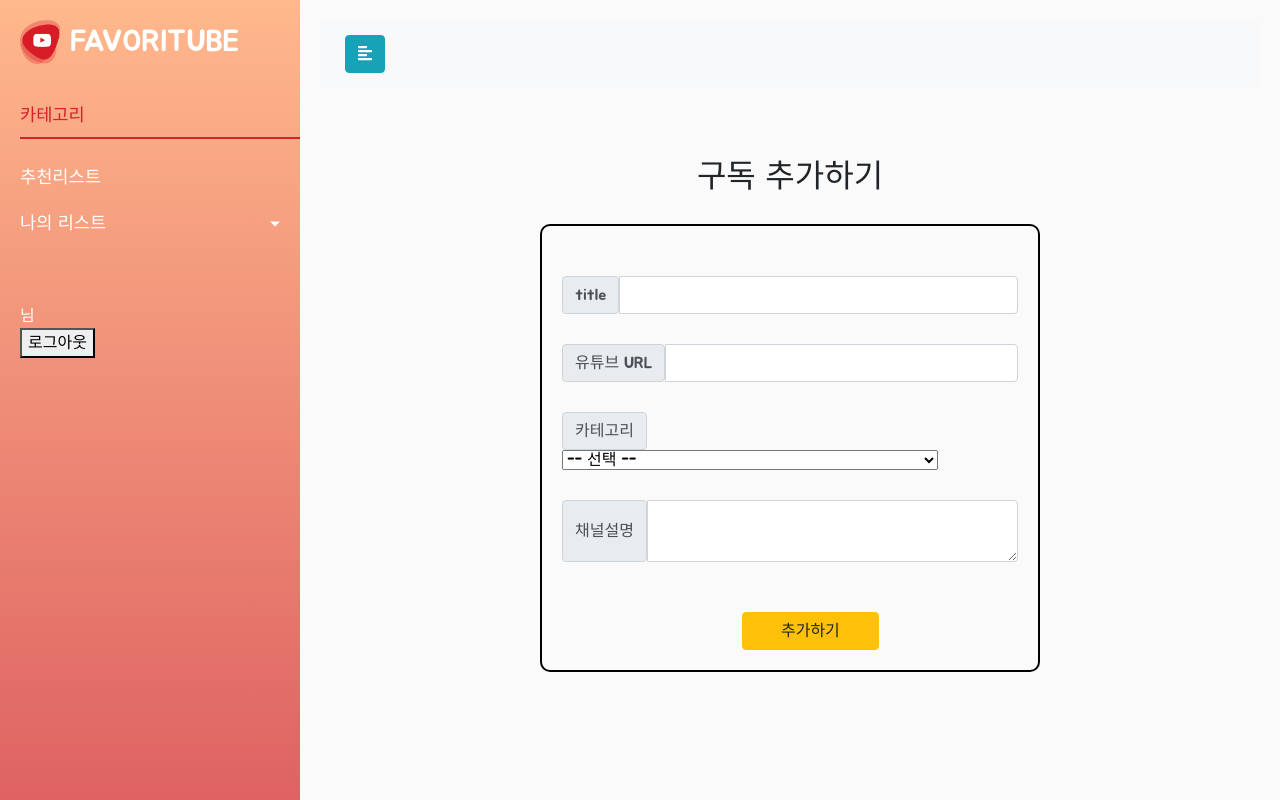
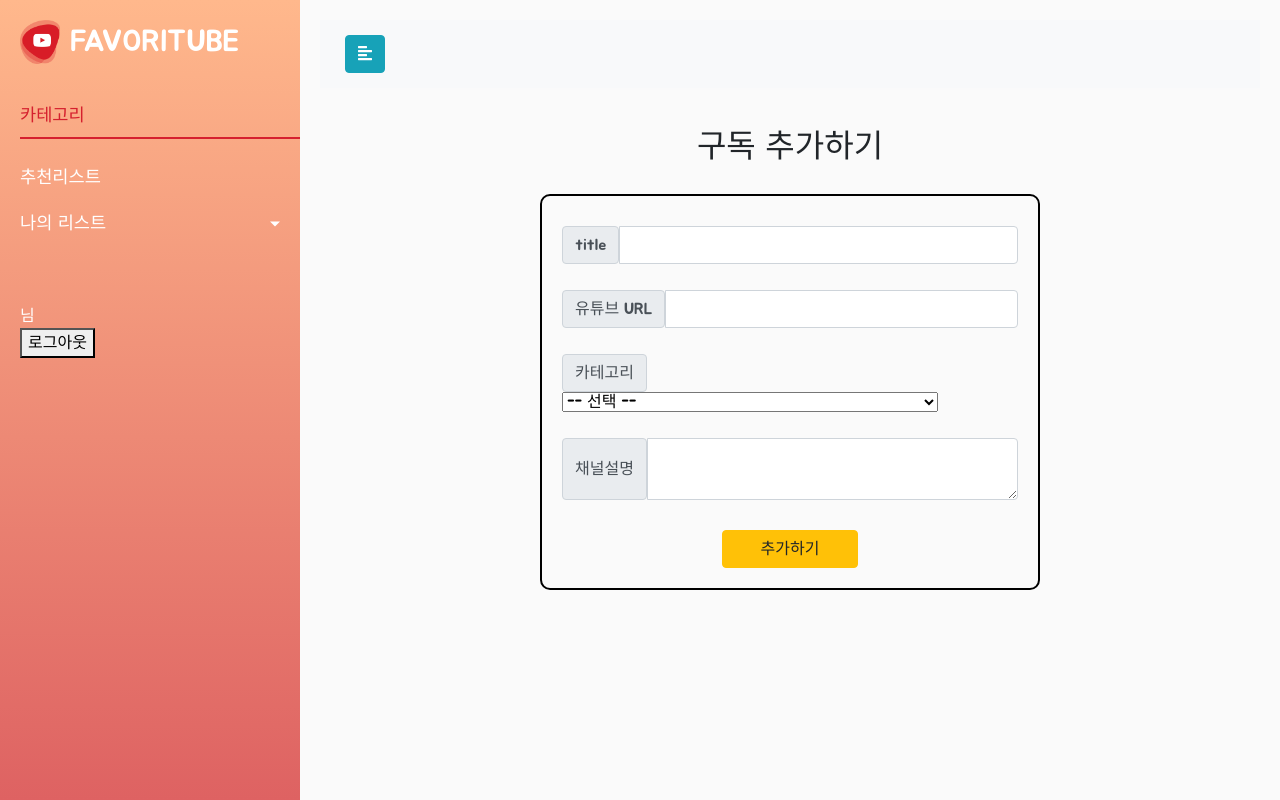
Before and after one commit to hh99c3/favoriTube, a Flask app: template templates/subscribe.html in a window 1280 px wide. Run offline with Flask 2, Linux system fonts and the light colour scheme; the template is opened without the code that fills it, so the values that code supplies are empty; some libraries are stand-ins or nearby versions.

Commit message:
하이퍼링크 새창에서 오픈되도록 수정. 구독추가 CSS 수정

```diff
--- a/static/main_style.css
+++ b/static/main_style.css
@@ -17,7 +17,6 @@ p {
     margin-left: 10px;
 }
 .add{
-    padding-top: 30px;
     padding-bottom: 20px;
     text-align: center;
 }
@@ -174,16 +173,19 @@ a.article:hover {
     margin: auto;
     border-radius: 10px;
     border: 2px solid black;
+
+    display: flex;
+    flex-direction: column;
+    justify-content: center;
 }
 .input-group{
-    margin-top: 30px;
+    margin-top: 10px;
 }
 .form-select {
     width: 82.5%;
 }
 .mybtn {
-    margin-left:180px;
-    margin-top: 50px;
+    margin: 30px auto 0;
     width: 30%;
 }
 .btn-outline-danger{
--- a/templates/mylist.html
+++ b/templates/mylist.html
@@ -39,8 +39,8 @@
             let my_title = mytitle
             let my_comment = mycomment
             console.log(url,mytitle,mycomment)
-            let title = $("." + my_title).val()
-            let comment = $("." + my_comment).val()
+            let title = $("#" + my_title).val()
+            let comment = $("#" + my_comment).val()
             console.log(title, comment)
             $.ajax({
                 type: 'POST',
@@ -120,7 +120,7 @@
             {% if (word == my.cate) and (name == my.username) %}
             <div class="col">
                 <div class="card">
-                    <a href="{{ my.url }}"><img src="{{ my.image }}" class="card-img-top" alt="Card image cap"> </a>
+                    <a href="{{ my.url }}" target="_blank"><img src="{{ my.image }}" class="card-img-top" alt="Card image cap"> </a>
                     <div class="card-body">
                         <h5 class="card-title">{{ my.title }}</h5>
                         <p class="card-text">{{ my.comment }}</p>
--- a/templates/recommend.html
+++ b/templates/recommend.html
@@ -112,7 +112,7 @@
                     {% if rmd.cate == interest %}
                     <div class="col">
                         <div class="card">
-                            <a href="{{ rmd.url }}"><img src="{{ rmd.image }}" class="card-img-top" alt="Card image cap">
+                            <a href="{{ rmd.url }}" target="_blank"><img src="{{ rmd.image }}" class="card-img-top" alt="Card image cap">
                             </a>
                             <div class="card-body">
                                 <h5 class="card-title" id="{{ rmd.title }}">{{ rmd.title }}</h5>
```
